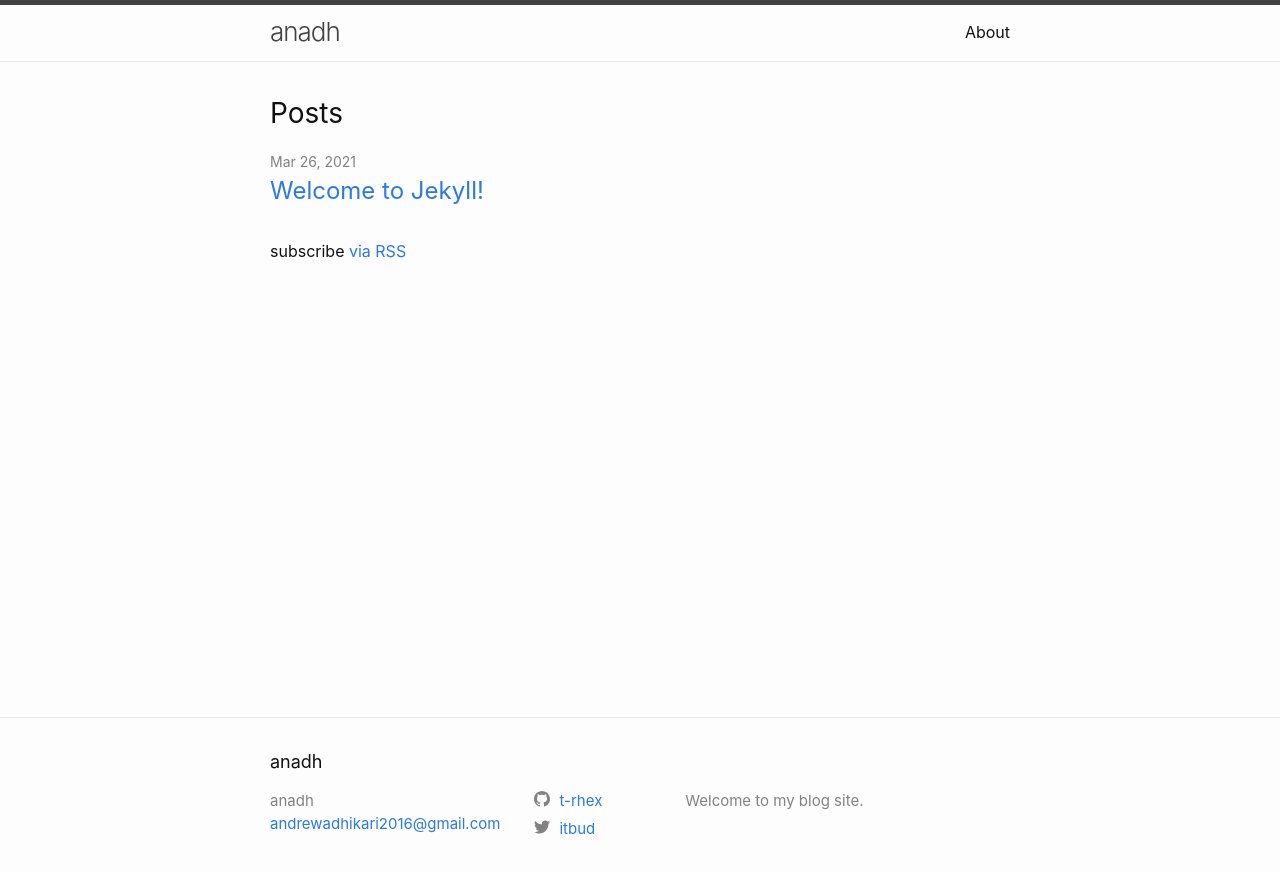
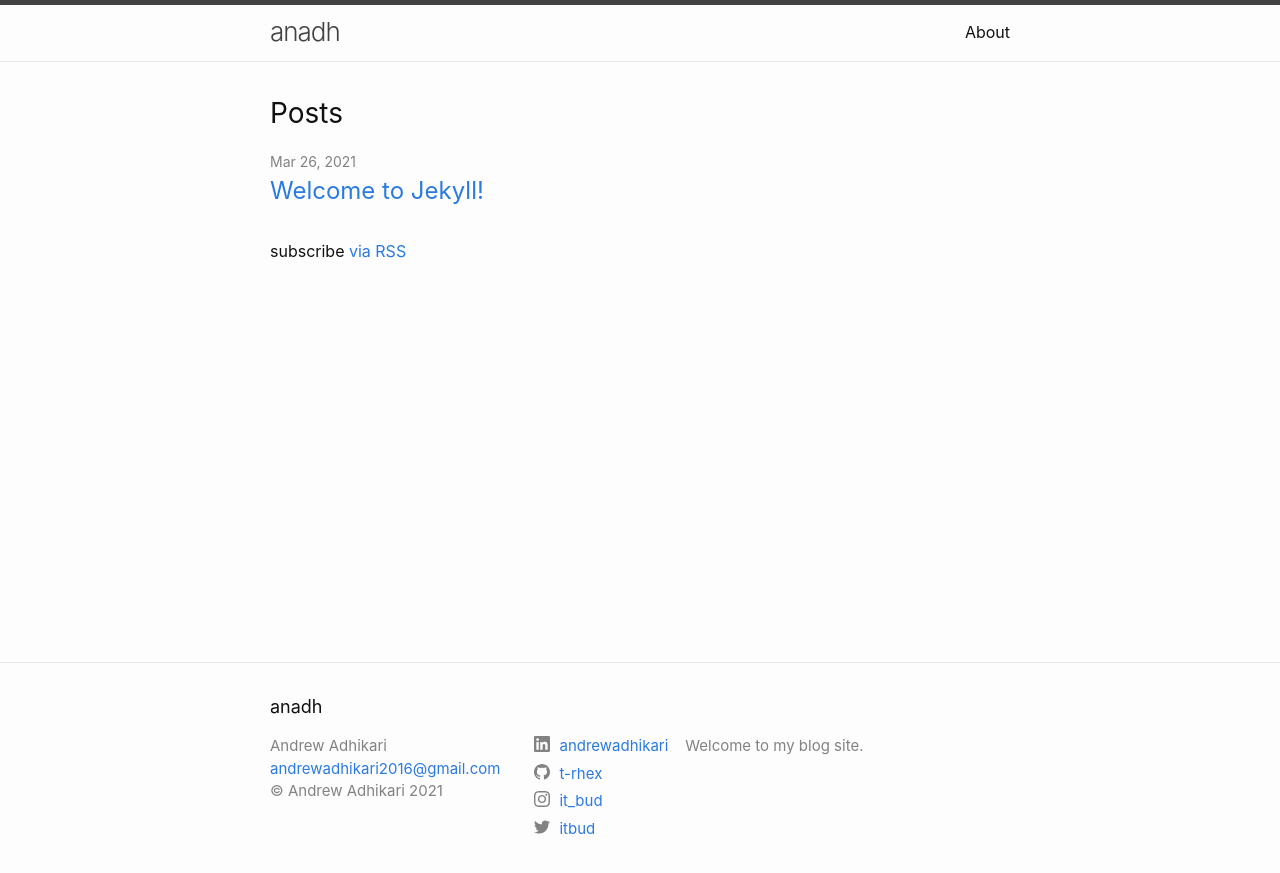
Before and after one commit to t-rhex/blog, a Jekyll site: the page built from index.markdown, in a window 1280 px wide. Shown: the top 873 px of the page. Built offline with Jekyll 4.4.1, drawn with Linux system fonts in a browser that asks for light colours.

Commit message:
Made some changes in the footer

```diff
--- a/Gemfile
+++ b/Gemfile
@@ -28,3 +28,4 @@ end
 
 # Performance-booster for watching directories on Windows
 gem "wdm", "~> 0.1.1", :platforms => [:mingw, :x64_mingw, :mswin]
+gem 'eventmachine', '~> 1.2.7'
--- a/_config.yml
+++ b/_config.yml
@@ -26,6 +26,20 @@ baseurl: "/blog" # the subpath of your site, e.g. /blog
 url: "https://t-rhex.github.io" # the base hostname & protocol for your site, e.g. http://example.com
 twitter_username: itbud
 github_username:  t-rhex
+linkedin_username: andrewadhikari
+instagram_username: it_bud
+
+# Fields minima user but are not defaulted with the jekyll new command
+# Author is the default for posts, the Atom feed and is used in the footer
+author: Andrew Adhikari
+
+# New fields not defaulted by jekyll-new with the minima theme
+# Add a copy right. A copy right symbol and year will be added automatically
+
+copyright: "Andrew Adhikari"
+
+
+
 
 # Build settings
 #Removed minima theme as it is now a regular theme
--- a/_includes/footer.html
+++ b/_includes/footer.html
@@ -18,6 +18,9 @@
             {%- if site.email -%}
             <li><a class="u-email" href="mailto:{{ site.email }}">{{ site.email }}</a></li>
             {%- endif -%}
+            {%- if site.copyright -%}
+            <li>&copy; {{ site.copyright}} {{'now' | date: "%Y"}}</li>
+            {%- endif-%}
         </ul>
       </div>
 
--- a/_includes/social.html
+++ b/_includes/social.html
@@ -1,10 +1,10 @@
 <ul class="social-media-list">
+  {%- if site.linkedin_username -%}<li><a href="https://www.linkedin.com/in/{{ site.linkedin_username| cgi_escape | escape }}"><svg class="svg-icon"><use xlink:href="{{ '/assets/minima-social-icons.svg#linkedin' | relative_url }}"></use></svg> <span class="username">{{ site.linkedin_username| escape }}</span></a></li>{%- endif -%}
   {%- if site.dribbble_username -%}<li><a href="https://dribbble.com/{{ site.dribbble_username| cgi_escape | escape }}"><svg class="svg-icon"><use xlink:href="{{ '/assets/minima-social-icons.svg#dribbble' | relative_url }}"></use></svg> <span class="username">{{ site.dribbble_username| escape }}</span></a></li>{%- endif -%}
   {%- if site.facebook_username -%}<li><a href="https://www.facebook.com/{{ site.facebook_username| cgi_escape | escape }}"><svg class="svg-icon"><use xlink:href="{{ '/assets/minima-social-icons.svg#facebook' | relative_url }}"></use></svg> <span class="username">{{ site.facebook_username| escape }}</span></a></li>{%- endif -%}
   {%- if site.flickr_username -%}<li><a href="https://www.flickr.com/photos/{{ site.flickr_username| cgi_escape | escape }}"><svg class="svg-icon"><use xlink:href="{{ '/assets/minima-social-icons.svg#flickr' | relative_url }}"></use></svg> <span class="username">{{ site.flickr_username| escape }}</span></a></li>{%- endif -%}
   {%- if site.github_username -%}<li><a href="https://github.com/{{ site.github_username| cgi_escape | escape }}"><svg class="svg-icon"><use xlink:href="{{ '/assets/minima-social-icons.svg#github' | relative_url }}"></use></svg> <span class="username">{{ site.github_username| escape }}</span></a></li>{%- endif -%}
   {%- if site.instagram_username -%}<li><a href="https://instagram.com/{{ site.instagram_username| cgi_escape | escape }}"><svg class="svg-icon"><use xlink:href="{{ '/assets/minima-social-icons.svg#instagram' | relative_url }}"></use></svg> <span class="username">{{ site.instagram_username| escape }}</span></a></li>{%- endif -%}
-  {%- if site.linkedin_username -%}<li><a href="https://www.linkedin.com/in/{{ site.linkedin_username| cgi_escape | escape }}"><svg class="svg-icon"><use xlink:href="{{ '/assets/minima-social-icons.svg#linkedin' | relative_url }}"></use></svg> <span class="username">{{ site.linkedin_username| escape }}</span></a></li>{%- endif -%}
   {%- if site.pinterest_username -%}<li><a href="https://www.pinterest.com/{{ site.pinterest_username| cgi_escape | escape }}"><svg class="svg-icon"><use xlink:href="{{ '/assets/minima-social-icons.svg#pinterest' | relative_url }}"></use></svg> <span class="username">{{ site.pinterest_username| escape }}</span></a></li>{%- endif -%}
   {%- for mst in site.mastodon -%}{%- if mst.username and mst.instance -%}<li><a href="https://{{ mst.instance| cgi_escape | escape}}/@{{mst.username}}"><svg class="svg-icon"><use xlink:href="{{ '/assets/minima-social-icons.svg#mastodon' | relative_url }}"></use></svg> <span class="username">{{ mst.username|escape }}</span></a></li>{%- endif -%}{%- endfor -%}
   {%- if site.twitter_username -%}<li><a href="https://www.twitter.com/{{ site.twitter_username| cgi_escape | escape }}"><svg class="svg-icon"><use xlink:href="{{ '/assets/minima-social-icons.svg#twitter' | relative_url }}"></use></svg> <span class="username">{{ site.twitter_username| escape }}</span></a></li>{%- endif -%}
```
Also changed, not shown: Gemfile.lock.
